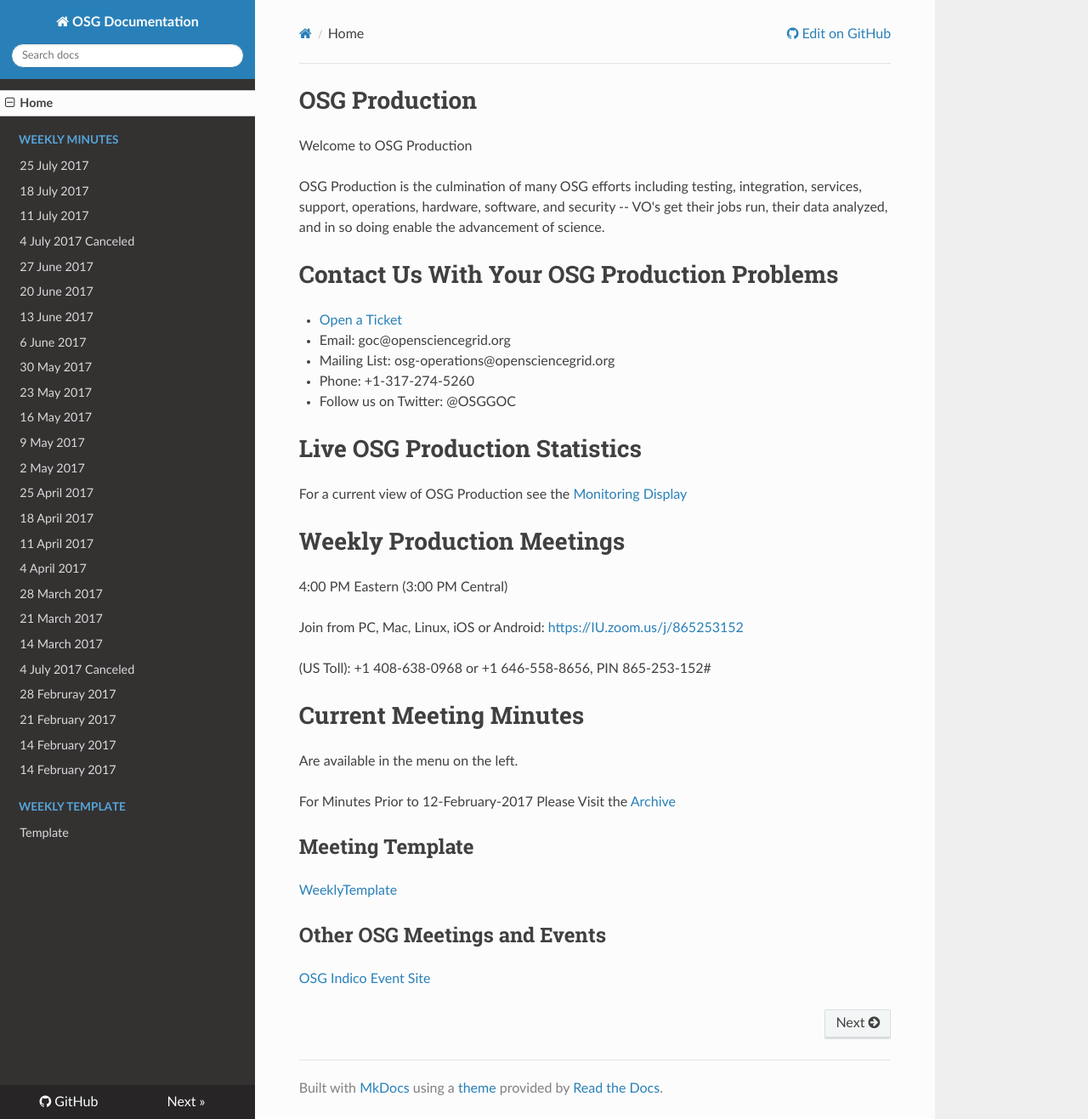
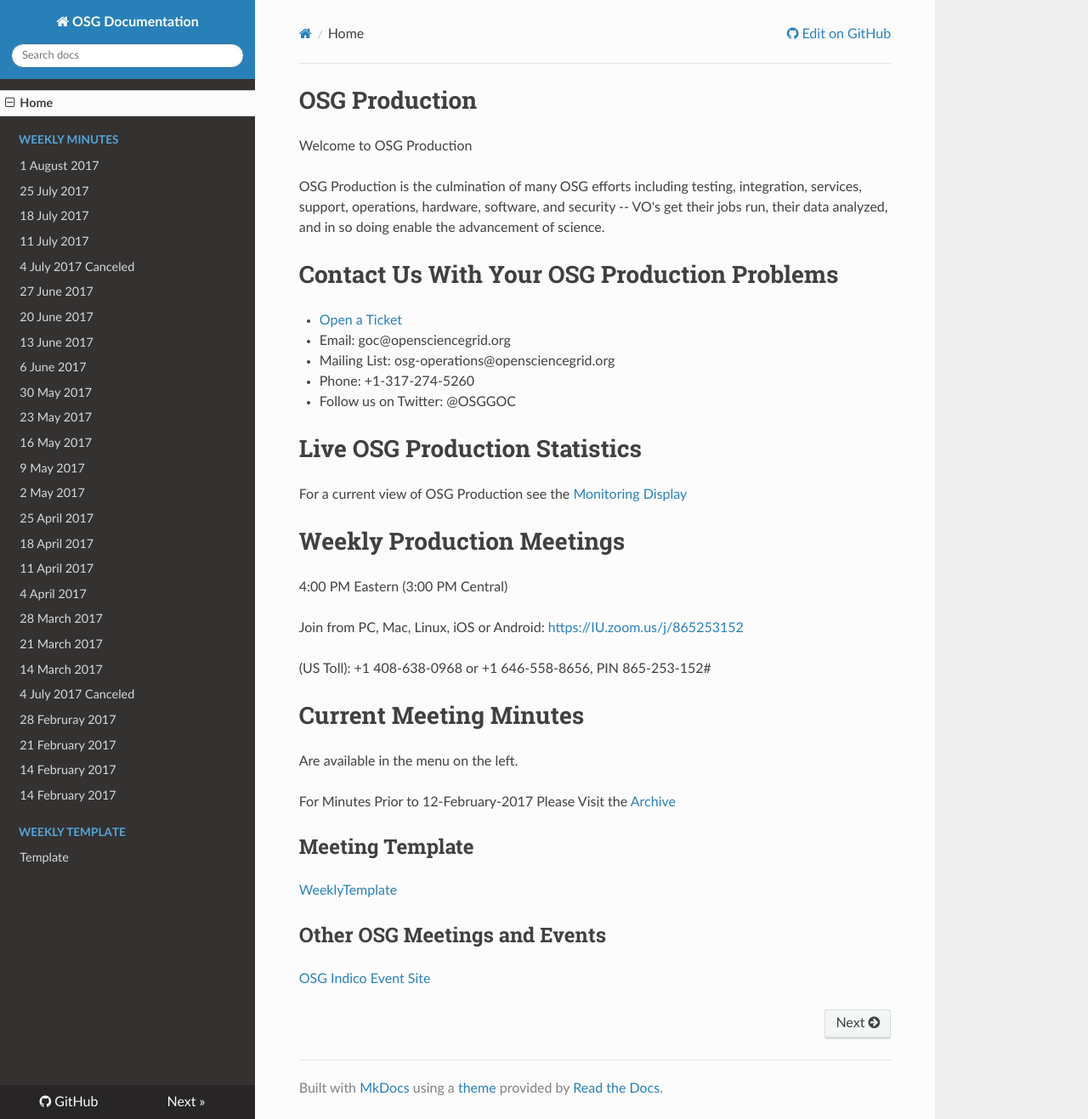
Before and after one commit to zsshah/production, an MkDocs documentation site: the page built from docs/index.md, in a window 1280 px wide and 1317 px high. Shown: the whole window at 85% size. Built offline with MkDocs 1.6.1, drawn with Linux system fonts in a browser that asks for light colours; nearby versions of some CDN libraries; old or Windows-style settings are respelled for this version of MkDocs.

Commit message:
Update mkdocs.yml

```diff
--- a/mkdocs.yml
+++ b/mkdocs.yml
@@ -9,6 +9,7 @@ extra_css:
 pages:
 - Home: 'index.md'
 - Weekly Minutes:
+  - '1 August 2017': 'WeeklyMinutes/01August2017.md'
   - '25 July 2017': 'WeeklyMinutes/25July2017.md'
   - '18 July 2017': 'WeeklyMinutes/18July2017.md'
   - '11 July 2017': 'WeeklyMinutes/11July2017.md'
```
